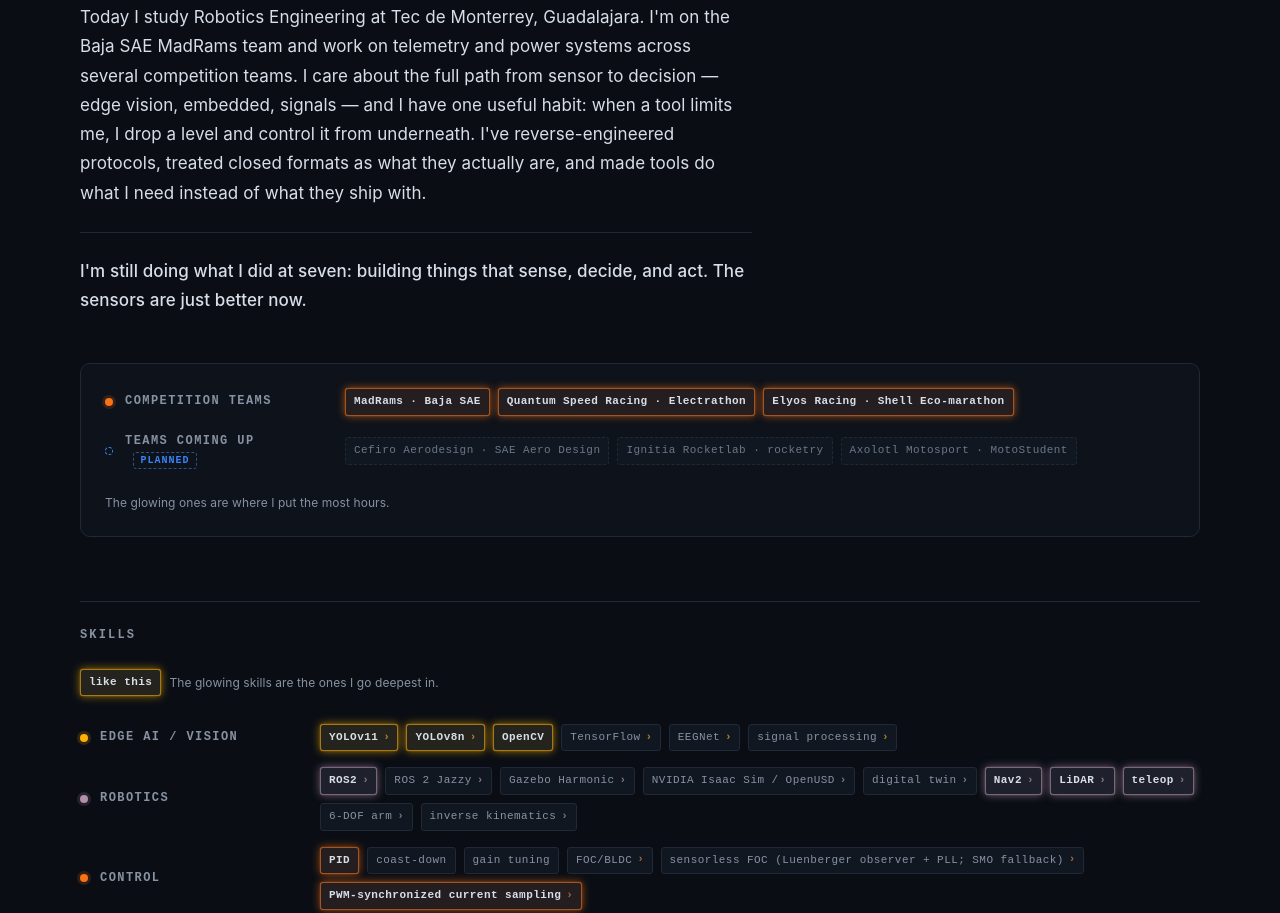
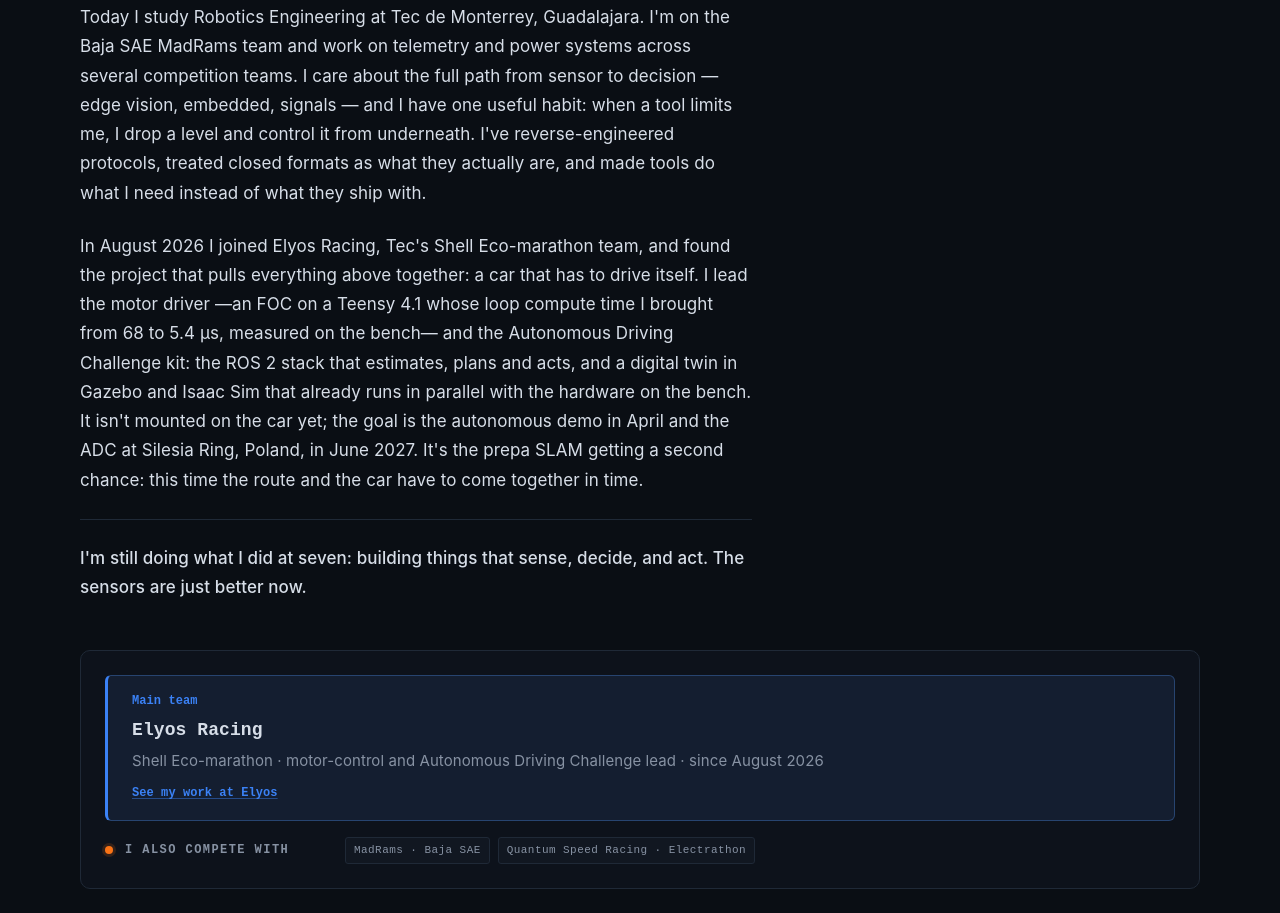
Before and after one commit to luisxavierxd/Portfolio, a plain HTML site: page index.html in a window 1280 px wide. Shown: the part 7798-8711 px from the top of the page. Drawn offline with Linux system fonts and the light colour scheme; a script that the page names is missing.

Commit message:
Sobre mí: Elyos Racing como equipo principal, MadRams y Quantum abajo, sin equipos por venir; párrafo nuevo de la entrada al coche autónomo

```diff
--- a/index.html
+++ b/index.html
@@ -551,35 +551,29 @@
       <p data-i18n="about.n4">Los últimos dos años de prepa hice un robot con ROS y AgroBot, un brazo que recolecta frambuesas por visión. Aquí soy honesto sobre el alcance: a nivel prepa construí las piezas, no siempre la integración. En AgroBot armé el brazo, probé la cinemática inversa a una posición y entrené el modelo de detección — pero el sistema completo, todo junto, no llegó a integrarse. En el robot de interprepas, el día de la competencia no funcionó: no logré integrar una ruta planificada al abrir SLAM, por inexperiencia y falta de documentación. Tenía la ruta. Tenía el robot moviéndose. No los uní a tiempo. Ayudé a un segundo equipo que preprogramó todo en un EV3 — y ganamos.</p>
       <p data-i18n="about.n5">Cuento esos tropiezos a propósito. El SLAM que no pude integrar en prepa es exactamente la razón por la que hoy me obsesiona la estimación de estado y el control. Los huecos marcan hacia dónde voy.</p>
       <p data-i18n="about.n6">Ahora estudio Ingeniería en Robótica en el Tec de Monterrey, Campus Guadalajara. Formo parte del equipo Baja SAE MadRams y trabajo en telemetría y sistemas de potencia de varios equipos de competencia. Me interesa el camino completo del sensor a la decisión — visión en el borde, embebidos, señales — y tengo una manía útil: cuando una herramienta me limita, bajo un nivel y la controlo por debajo. He revertido protocolos, tratado formatos cerrados como lo que son, y hecho que las herramientas hagan lo que necesito, no lo que traen de fábrica.</p>
+      <p data-i18n="about.adc">En agosto de 2026 entré a Elyos Racing, el equipo del Tec en Shell Eco-marathon, y ahí encontré el proyecto que junta todo lo anterior: un coche que tiene que manejar solo. Lidero el driver del motor —un FOC en Teensy 4.1 al que le bajé el cómputo del lazo de 68 a 5.4 µs, medido en banco— y el kit del Autonomous Driving Challenge: el stack de ROS 2 que estima, planea y actúa, y un gemelo digital en Gazebo e Isaac Sim que ya corre en paralelo al hardware en banco. Todavía no va montado en el coche; la meta es la demo autónoma en abril y el ADC en Silesia Ring, Polonia, en junio de 2027. Es el SLAM de la prepa con una segunda oportunidad: esta vez la ruta y el coche tienen que unirse a tiempo.</p>
       <p data-i18n="about.n7">Sigo en lo mismo que a los siete: construir cosas que perciben, deciden y actúan. Solo que ahora los sensores son mejores.</p>
     </div>
 
     <!-- Teams are stated separately from skills: one is where the work happens,
-         the other is what it uses. The upcoming three are marked planned in
-         words and in style, same contract as the Aeroespacial legend group. -->
+         the other is what it uses. Elyos is the main team this season, so it gets
+         its own row with the role and a door to the card; the other two stay below
+         as a plain list. -->
     <div class="teams">
+      <div class="team-main" style="--ch: var(--ch-elyos)">
+        <p class="team-main__label" data-i18n="about.teams.main">Equipo principal</p>
+        <p class="team-main__name">Elyos Racing</p>
+        <p class="team-main__role" data-i18n="about.teams.mainRole">Shell Eco-marathon · lead de control del motor y del Autonomous Driving Challenge · desde agosto de 2026</p>
+        <a class="team-main__link" href="robotica#elyos" data-page-link data-i18n="about.teams.mainLink">Ver mi trabajo en Elyos</a>
+      </div>
       <div class="skills__group" style="--ch: var(--ch-coche)">
         <span class="skills__dot" aria-hidden="true"></span>
-        <span class="skills__group-name" data-i18n="about.teams">Equipos de competencia</span>
+        <span class="skills__group-name" data-i18n="about.teams.also">También compito con</span>
         <ul class="pills">
-          <li class="pill pill--expert">MadRams · Baja SAE</li>
-          <li class="pill pill--expert">Quantum Speed Racing · Electrathon</li>
-          <li class="pill pill--expert" data-i18n="team.elyos">Elyos Racing · Shell Eco-marathon</li>
+          <li class="pill">MadRams · Baja SAE</li>
+          <li class="pill">Quantum Speed Racing · Electrathon</li>
         </ul>
       </div>
-      <div class="skills__group skills__group--planned" style="--ch: var(--ch-elyos)">
-        <span class="skills__dot" aria-hidden="true"></span>
-        <span class="skills__group-name">
-          <span data-i18n="about.teams.soon">Equipos por venir</span>
-          <span class="skills__status" data-i18n="about.skills.aeroStatus">en diseño</span>
-        </span>
-        <ul class="pills">
-          <li class="pill">Cefiro Aerodesign · SAE Aero Design</li>
-          <li class="pill" data-i18n="team.ignitia">Ignitia Rocketlab · cohetería</li>
-          <li class="pill">Axolotl Motosport · MotoStudent</li>
-        </ul>
-      </div>
-      <p class="tier-note" data-i18n="about.teams.note">Los que brillan son donde pongo más horas.</p>
     </div>
 
     <div class="skills">
--- a/main.js
+++ b/main.js
@@ -295,11 +295,14 @@
       'about.n4': 'Los últimos dos años de prepa hice un robot con ROS y AgroBot, un brazo que recolecta frambuesas por visión. Aquí soy honesto sobre el alcance: a nivel prepa construí las piezas, no siempre la integración. En AgroBot armé el brazo, probé la cinemática inversa a una posición y entrené el modelo de detección — pero el sistema completo, todo junto, no llegó a integrarse. En el robot de interprepas, el día de la competencia no funcionó: no logré integrar una ruta planificada al abrir SLAM, por inexperiencia y falta de documentación. Tenía la ruta. Tenía el robot moviéndose. No los uní a tiempo. Ayudé a un segundo equipo que preprogramó todo en un EV3 — y ganamos.',
       'about.n5': 'Cuento esos tropiezos a propósito. El SLAM que no pude integrar en prepa es exactamente la razón por la que hoy me obsesiona la estimación de estado y el control. Los huecos marcan hacia dónde voy.',
       'about.n6': 'Ahora estudio Ingeniería en Robótica en el Tec de Monterrey, Campus Guadalajara. Formo parte del equipo Baja SAE MadRams y trabajo en telemetría y sistemas de potencia de varios equipos de competencia. Me interesa el camino completo del sensor a la decisión — visión en el borde, embebidos, señales — y tengo una manía útil: cuando una herramienta me limita, bajo un nivel y la controlo por debajo. He revertido protocolos, tratado formatos cerrados como lo que son, y hecho que las herramientas hagan lo que necesito, no lo que traen de fábrica.',
+      'about.adc': 'En agosto de 2026 entré a Elyos Racing, el equipo del Tec en Shell Eco-marathon, y ahí encontré el proyecto que junta todo lo anterior: un coche que tiene que manejar solo. Lidero el driver del motor —un FOC en Teensy 4.1 al que le bajé el cómputo del lazo de 68 a 5.4 µs, medido en banco— y el kit del Autonomous Driving Challenge: el stack de ROS 2 que estima, planea y actúa, y un gemelo digital en Gazebo e Isaac Sim que ya corre en paralelo al hardware en banco. Todavía no va montado en el coche; la meta es la demo autónoma en abril y el ADC en Silesia Ring, Polonia, en junio de 2027. Es el SLAM de la prepa con una segunda oportunidad: esta vez la ruta y el coche tienen que unirse a tiempo.',
+      'about.teams.main': 'Equipo principal',
+      'about.teams.mainRole': 'Shell Eco-marathon · lead de control del motor y del Autonomous Driving Challenge · desde agosto de 2026',
+      'about.teams.mainLink': 'Ver mi trabajo en Elyos',
+      'about.teams.also': 'También compito con',
       'about.n7': 'Sigo en lo mismo que a los siete: construir cosas que perciben, deciden y actúan. Solo que ahora los sensores son mejores.',
       'about.teams': 'Equipos de competencia',
-      'about.teams.soon': 'Equipos por venir',
       'team.elyos': 'Elyos Racing · Shell Eco-marathon',
-      'team.ignitia': 'Ignitia Rocketlab · cohetería',
       'about.skills.edgeai': 'Edge AI / Visión',
       'about.skills.robotics': 'Robótica',
       'about.skills.embedded': 'Embebidos',
@@ -309,7 +312,6 @@
       'about.skills.heading': 'Habilidades',
       'about.skills.usedIn': 'Usado en',
       'about.skills.glowSample': 'así',
-      'about.teams.note': 'Los que brillan son donde pongo más horas.',
       'about.skills.control': 'Control',
       'about.skills.teaching': 'Docencia y documentación',
       'about.skills.glow': 'Las habilidades que brillan son en las que tengo más profundidad.',
@@ -638,11 +640,14 @@
       'about.n4': "My last two years of prepa I built a ROS robot and AgroBot, an arm that harvests raspberries by vision. Here I'll be honest about scope: at a high-school level I built the pieces, not always the integration. On AgroBot I built the arm, tested inverse kinematics to a single position, and trained the detection model — but the full system, all together, never got integrated. On the inter-school competition robot, it didn't work on the day: I couldn't integrate a planned route once I opened SLAM, out of inexperience and a lack of documentation. I had the route. I had the robot moving. I didn't join them in time. I helped a second team that pre-programmed everything on an EV3 — and we won.",
       'about.n5': "I tell those stumbles on purpose. The SLAM I couldn't integrate in prepa is exactly why state estimation and control are what I'm chasing now. The gaps point where I'm headed.",
       'about.n6': "Today I study Robotics Engineering at Tec de Monterrey, Guadalajara. I'm on the Baja SAE MadRams team and work on telemetry and power systems across several competition teams. I care about the full path from sensor to decision — edge vision, embedded, signals — and I have one useful habit: when a tool limits me, I drop a level and control it from underneath. I've reverse-engineered protocols, treated closed formats as what they actually are, and made tools do what I need instead of what they ship with.",
+      'about.adc': 'In August 2026 I joined Elyos Racing, Tec\'s Shell Eco-marathon team, and found the project that pulls everything above together: a car that has to drive itself. I lead the motor driver —an FOC on a Teensy 4.1 whose loop compute time I brought from 68 to 5.4 µs, measured on the bench— and the Autonomous Driving Challenge kit: the ROS 2 stack that estimates, plans and acts, and a digital twin in Gazebo and Isaac Sim that already runs in parallel with the hardware on the bench. It isn\'t mounted on the car yet; the goal is the autonomous demo in April and the ADC at Silesia Ring, Poland, in June 2027. It\'s the prepa SLAM getting a second chance: this time the route and the car have to come together in time.',
+      'about.teams.main': 'Main team',
+      'about.teams.mainRole': 'Shell Eco-marathon · motor-control and Autonomous Driving Challenge lead · since August 2026',
+      'about.teams.mainLink': 'See my work at Elyos',
+      'about.teams.also': 'I also compete with',
       'about.n7': "I'm still doing what I did at seven: building things that sense, decide, and act. The sensors are just better now.",
       'about.teams': 'Competition teams',
-      'about.teams.soon': 'Teams coming up',
       'team.elyos': 'Elyos Racing · Shell Eco-marathon',
-      'team.ignitia': 'Ignitia Rocketlab · rocketry',
       'about.skills.edgeai': 'Edge AI / Vision',
       'about.skills.robotics': 'Robotics',
       'about.skills.embedded': 'Embedded',
@@ -652,7 +657,6 @@
       'about.skills.heading': 'Skills',
       'about.skills.usedIn': 'Used in',
       'about.skills.glowSample': 'like this',
-      'about.teams.note': 'The glowing ones are where I put the most hours.',
       'about.skills.control': 'Control',
       'about.skills.teaching': 'Teaching & documentation',
       'about.skills.glow': 'The glowing skills are the ones I go deepest in.',
--- a/styles.css
+++ b/styles.css
@@ -2788,3 +2788,50 @@ button:focus-visible,
 
 .rest--more .rest__link { color: var(--dim-strong); }
 .rest--more .rest__link:hover { color: var(--ch); }
+
+/* Main team: the season's team gets its own row above the plain list, in its
+   channel colour, with the role and a link to its card. */
+.team-main {
+  display: grid;
+  gap: var(--s2);
+  padding: var(--s4) var(--s5);
+  background: color-mix(in srgb, var(--ch) 7%, var(--panel));
+  border: 1px solid color-mix(in srgb, var(--ch) 30%, var(--rule));
+  border-left: 3px solid var(--ch);
+  border-radius: var(--r-md);
+}
+
+.team-main__label {
+  font-family: var(--font-mono);
+  font-size: var(--t-sm);
+  font-weight: 700;
+  color: var(--ch);
+}
+
+.team-main__name {
+  font-family: var(--font-mono);
+  font-weight: 700;
+  font-size: var(--t-xl);
+  line-height: 1.2;
+  color: var(--text);
+}
+
+.team-main__role {
+  font-size: var(--t-md);
+  line-height: 1.55;
+  color: var(--dim-strong);
+}
+
+.team-main__link {
+  justify-self: start;
+  margin-top: var(--s1, 0.25rem);
+  font-family: var(--font-mono);
+  font-size: var(--t-sm);
+  font-weight: 700;
+  color: var(--ch);
+  text-decoration: underline;
+  text-decoration-color: color-mix(in srgb, var(--ch) 45%, transparent);
+  text-underline-offset: 0.2em;
+}
+
+.team-main__link:hover { text-decoration-color: var(--ch); }
```
